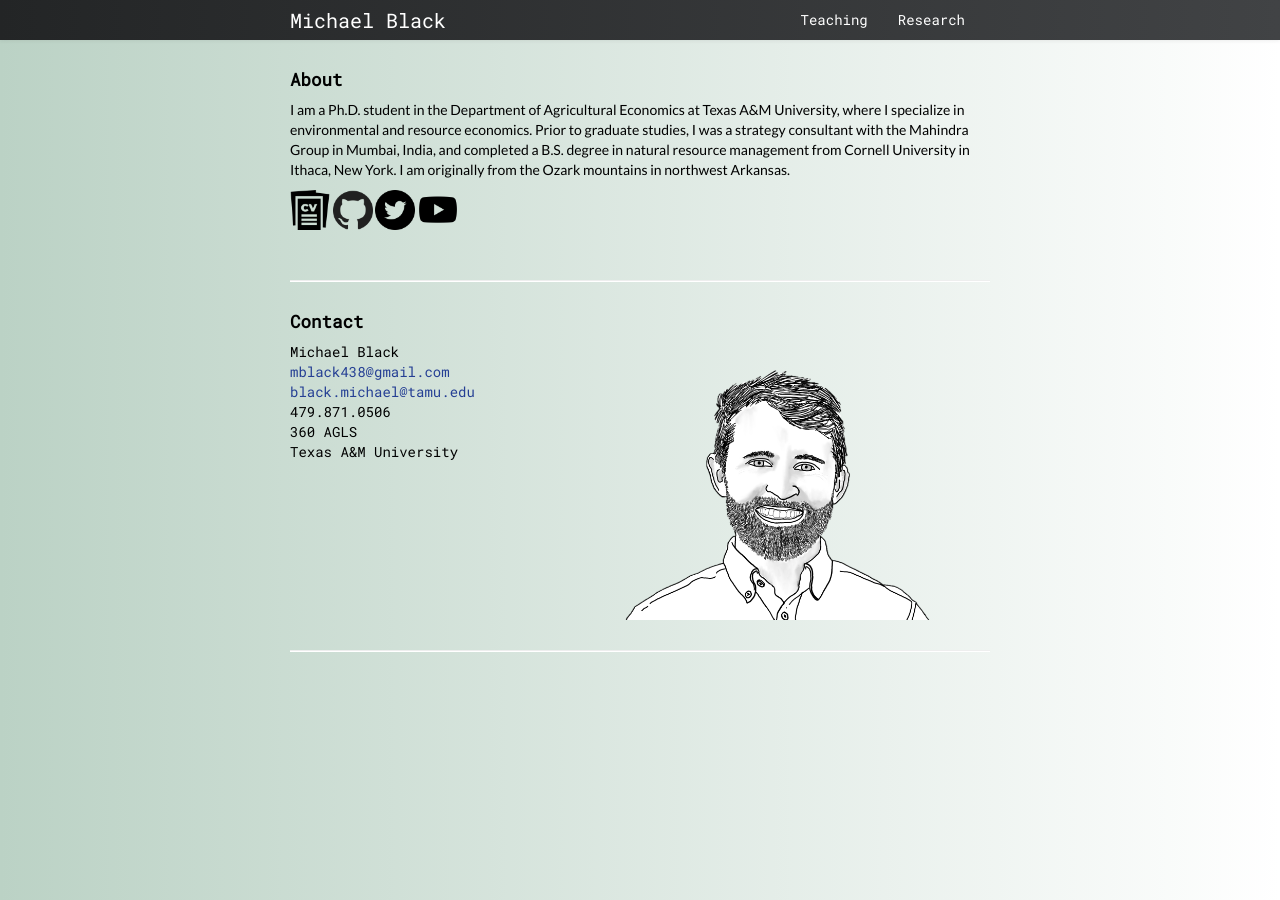
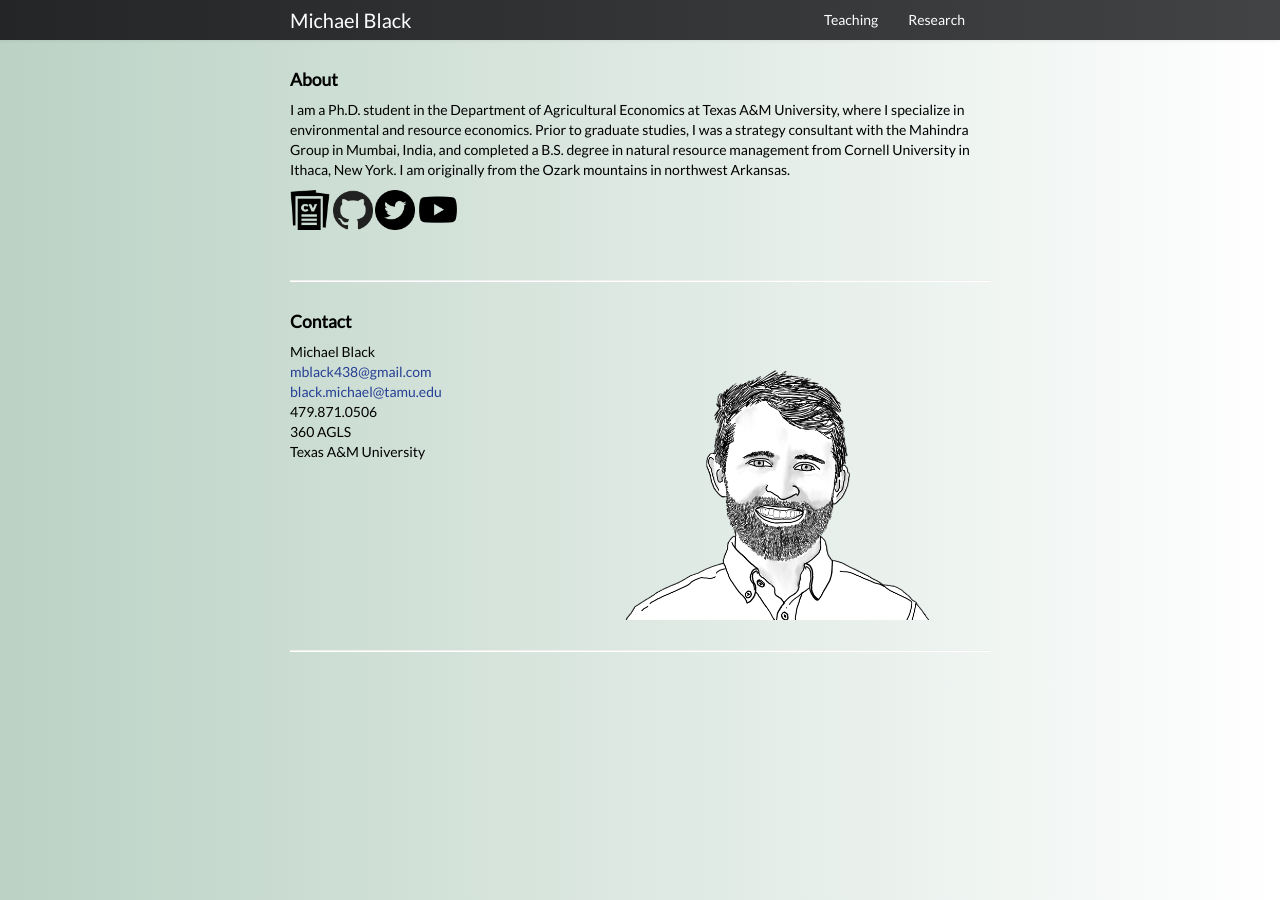
Before and after one commit to michael-black/michael-black.github.io, a Jekyll site: the page built from index.md, in a window 1280 px wide. Built offline with Jekyll 4.4.1, drawn with Linux system fonts in a browser that asks for light colours.

Commit message:
Changed site font from RM to Lato

```diff
--- a/assets/themes/twitter/css/my_custom_css.css
+++ b/assets/themes/twitter/css/my_custom_css.css
@@ -14,7 +14,7 @@ code {
 }
 
 body {
-  font-family: 'Roboto Mono', monospace;
+  font-family: 'Lato', monospace;
   background-image: linear-gradient(to right, #BBD2C5 , #ffffff);
 }
 
```
